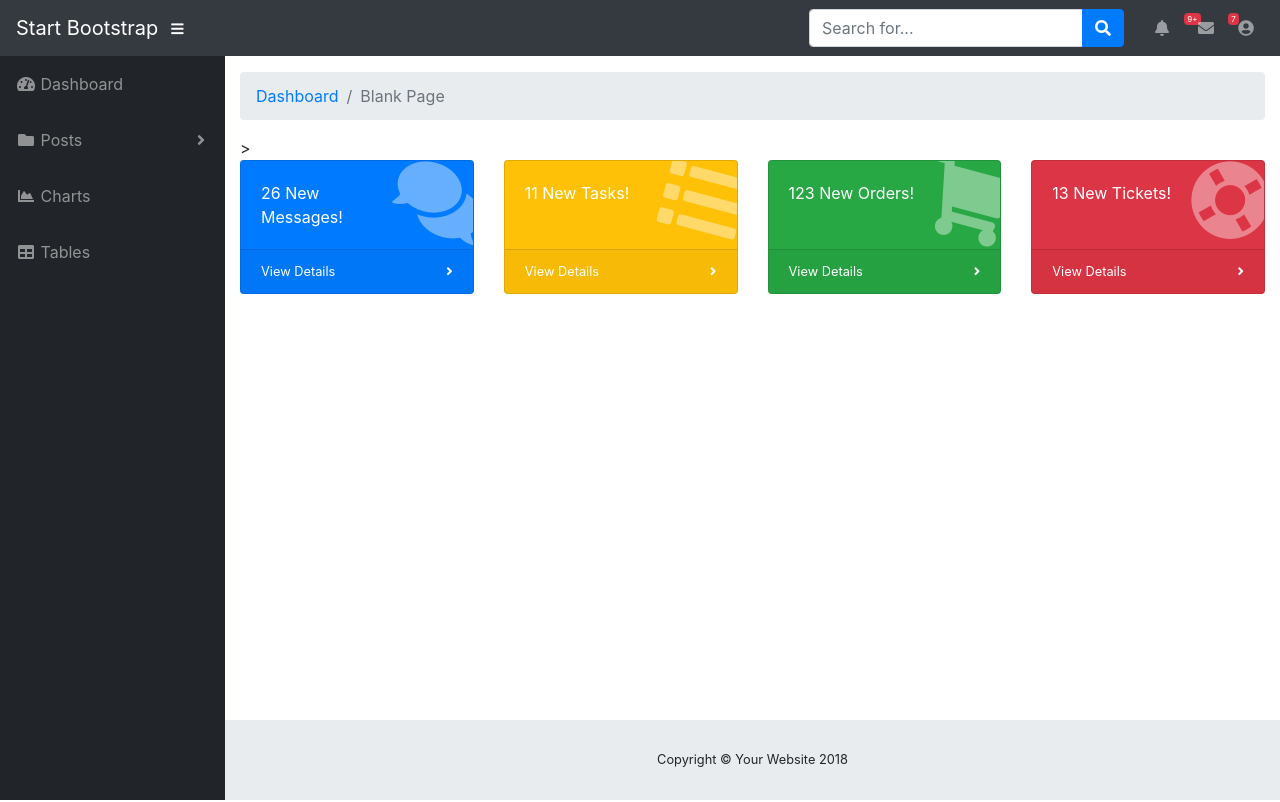
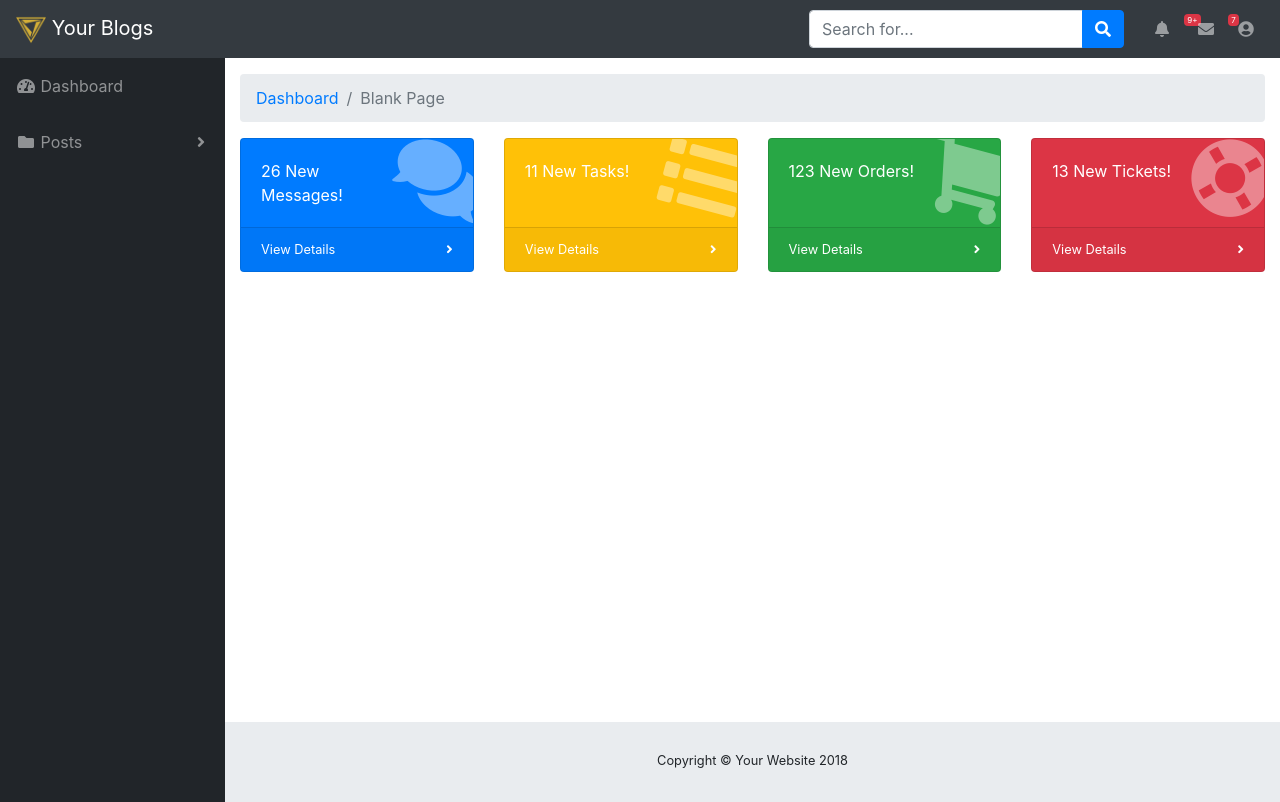
Before and after one commit to jatinsumai1104/CMS, a PHP site: page /cms/admin/dashboard.php in a window 1280 px wide. Run offline with PHP 8.4, Linux system fonts and the light colour scheme.

Commit message:
minor changes and added a logo

```diff
--- a/admin/dashboard.php
+++ b/admin/dashboard.php
@@ -13,7 +13,7 @@ Session::start_session();
 	<meta name="description" content="">
 	<meta name="author" content="">
 
-	<title>SB Admin - Dashboard</title>
+	<title>BLog</title>
 
 	<!-- Bootstrap core CSS-->
 	<link href="vendor/bootstrap/css/bootstrap.min.css" rel="stylesheet">
@@ -26,6 +26,7 @@ Session::start_session();
 
 	<!-- Custom styles for this template-->
 	<link href="css/sb-admin.css" rel="stylesheet">
+	<link rel="shortcut icon" href="<?php echo BASEURL;?>images/logo.png" />
 
 </head>
 
@@ -50,7 +51,7 @@ Session::start_session();
 				<!-- Breadcrumbs-->
 				<?php
 					include_once('includes/layouts/admin-breadcrumbs.php');
-				?>>
+				?>
 
 				<!-- Icon Cards-->
 				<div class="row">
@@ -153,10 +154,12 @@ Session::start_session();
 						<span aria-hidden="true">×</span>
 					</button>
 				</div>
-				<div class="modal-body">Select "Logout" below if you are ready to end your current session.</div>
+				<div class="modal-body">Select "LogOut" below if you are ready to end your current session.</div>
 				<div class="modal-footer">
-					<button class="btn btn-secondary" type="button" data-dismiss="modal">Cancel</button>
-					<a class="btn btn-primary" href="login.html">Logout</a>
+					<form action="<?php echo BASEURL."admin/edit_posts";?>" method="POST">
+						<button class="btn btn-secondary" type="button" data-dismiss="modal">Cancel</button>
+						<button class="btn btn-primary" type="submit" name="logout">Logout</button>
+					</form>
 				</div>
 			</div>
 		</div>
--- a/admin/includes/layouts/admin-navigation.php
+++ b/admin/includes/layouts/admin-navigation.php
@@ -1,10 +1,12 @@
 <nav class="navbar navbar-expand navbar-dark bg-dark static-top">
 
-	<a class="navbar-brand mr-1" href="index.html">Start Bootstrap</a>
+	<a class="navbar-brand mr-1" href="<?php echo BASEURL;?>"><img src="<?php echo BASEURL;?>images/logo.png" alt="Logo" width="30px"/> Your Blogs</a>
 
+<!--
 	<button class="btn btn-link btn-sm text-white order-1 order-sm-0" id="sidebarToggle" href="#">
 		<i class="fas fa-bars"></i>
 	</button>
+-->
 
 	<!-- Navbar Search -->
 	<form class="d-none d-md-inline-block form-inline ml-auto mr-0 mr-md-3 my-2 my-md-0">
--- a/admin/includes/layouts/admin-sidebar.php
+++ b/admin/includes/layouts/admin-sidebar.php
@@ -19,14 +19,4 @@ Session::start_session();
 			<a class="dropdown-item" href="<?php echo BASEURL;?>admin/posts/managePosts/1">Manage Post</a>
 		</div>
 	</li>
-	<li class="nav-item">
-		<a class="nav-link" href="charts.html">
-			<i class="fas fa-fw fa-chart-area"></i>
-			<span>Charts</span></a>
-	</li>
-	<li class="nav-item">
-		<a class="nav-link" href="tables.html">
-			<i class="fas fa-fw fa-table"></i>
-			<span>Tables</span></a>
-	</li>
 </ul>
--- a/admin/posts.php
+++ b/admin/posts.php
@@ -12,8 +12,8 @@ Session::start_session();
 	<meta name="viewport" content="width=device-width, initial-scale=1, shrink-to-fit=no">
 	<meta name="description" content="">
 	<meta name="author" content="">
-
-	<title>SB Admin - Blank Page</title>
+	<link rel="shortcut icon" href="<?php echo BASEURL;?>images/logo.png" />
+	<title>Blog</title>
 
 	<!-- Bootstrap core CSS-->
 	<link href="<?php echo BASEURL;?>admin/vendor/bootstrap/css/bootstrap.min.css" rel="stylesheet">
--- a/classes/Session.class.php
+++ b/classes/Session.class.php
@@ -20,8 +20,11 @@ class Session{
 	}
 	public static function destroySession(){
 		if(self::isSessionStart()){
-			unset($_SESSION['user_id']);
+			$_SESSION['user_id']= null;
 			session_destroy();
+			return 1;
+		}else{
+			return 0;
 		}
 	}
 }
--- a/includes/constants.php
+++ b/includes/constants.php
@@ -7,12 +7,3 @@ define("ADMINIMAGES", BASEURL."admin/images/");
 define("LAYOUT", BASEURL."includes/layouts/");
 define("MAX_PAGE_CONTENT", 5);
 ?>
-
-<?php
-
-define("BASEURL", "http://localhost/cms/");
-define("POSTIMAGES", BASEURL."images/");
-define("ADMINIMAGES", BASEURL."admin/images/");
-define("LAYOUT", BASEURL."includes/layouts/");
-
-?>
--- a/index.php
+++ b/index.php
@@ -19,7 +19,7 @@
 
     <!-- Custom styles for this template -->
     <link href="<?php echo BASEURL;?>css/style.css" rel="stylesheet">
-
+	<link rel="shortcut icon" href="<?php echo BASEURL;?>images/logo.png" />
   </head>
 
   <body>
--- a/post.php
+++ b/post.php
@@ -15,13 +15,14 @@ include_once('includes/bootstrap.php');
     <meta name="description" content="">
     <meta name="author" content="">
 
-    <title>Blog Post - Start Bootstrap Template</title>
+    <title>Blog Post</title>
 
     <!-- Bootstrap core CSS -->
     <link href="<?php echo BASEURL;?>vendor/bootstrap/css/bootstrap.min.css" rel="stylesheet">
 
     <!-- Custom styles for this template -->
     <link href="<?php echo BASEURL;?>css/style.css" rel="stylesheet">
+    <link rel="shortcut icon" href="<?php echo BASEURL;?>images/logo.png" />
 
   </head>
 
```
Also changed, not shown: admin/includes/admin-routing.php (+11 -12 lines), classes/Authentication.class.php (+4 -3 lines), includes/layouts/navigation.php (+1 -15 lines), test.php (+6 -3 lines), images/logo.jpg (added), images/logo.png (added).
